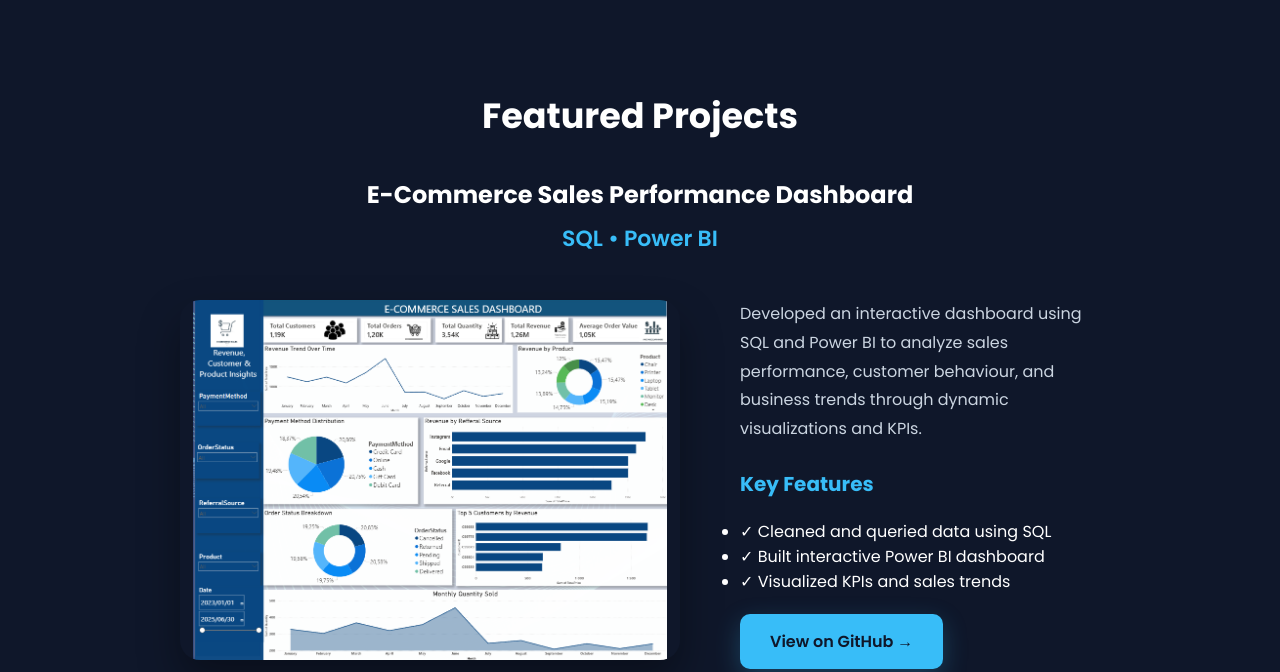
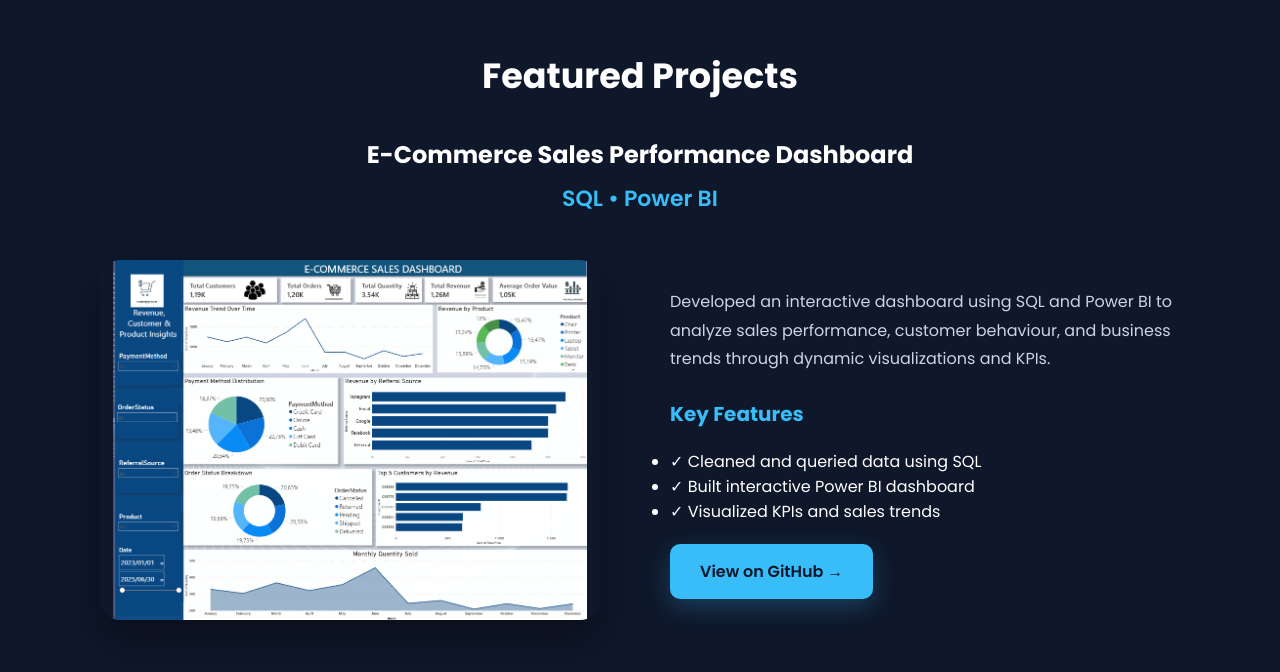
Before and after one commit to nasirahmohamud-ai/portfolio, a plain HTML site: page index.html in a window 1280 px wide. Shown: the part 2521-3193 px from the top of the page. Drawn offline with Linux system fonts and the light colour scheme.

Commit message:
Update style.css

```diff
--- a/style.css
+++ b/style.css
@@ -326,17 +326,14 @@
     justify-content: flex-start;
     padding-top: 70px;
 }
-
 .project{
     display: flex;
-    align-items: flex-start;
-    justify-content: center;
+    align-items: center;
+    justify-content: space-between;
     gap: 60px;
-
     max-width: 1200px;
     width: 100%;
-
-    margin-top: 0;
+    margin: 0 auto;
 }
 .projects h2{
 
@@ -704,7 +701,6 @@
 
 .welcome,
 .hero,
-.projects,
 .contact{
     min-height: 100vh;
     display: flex;
```
